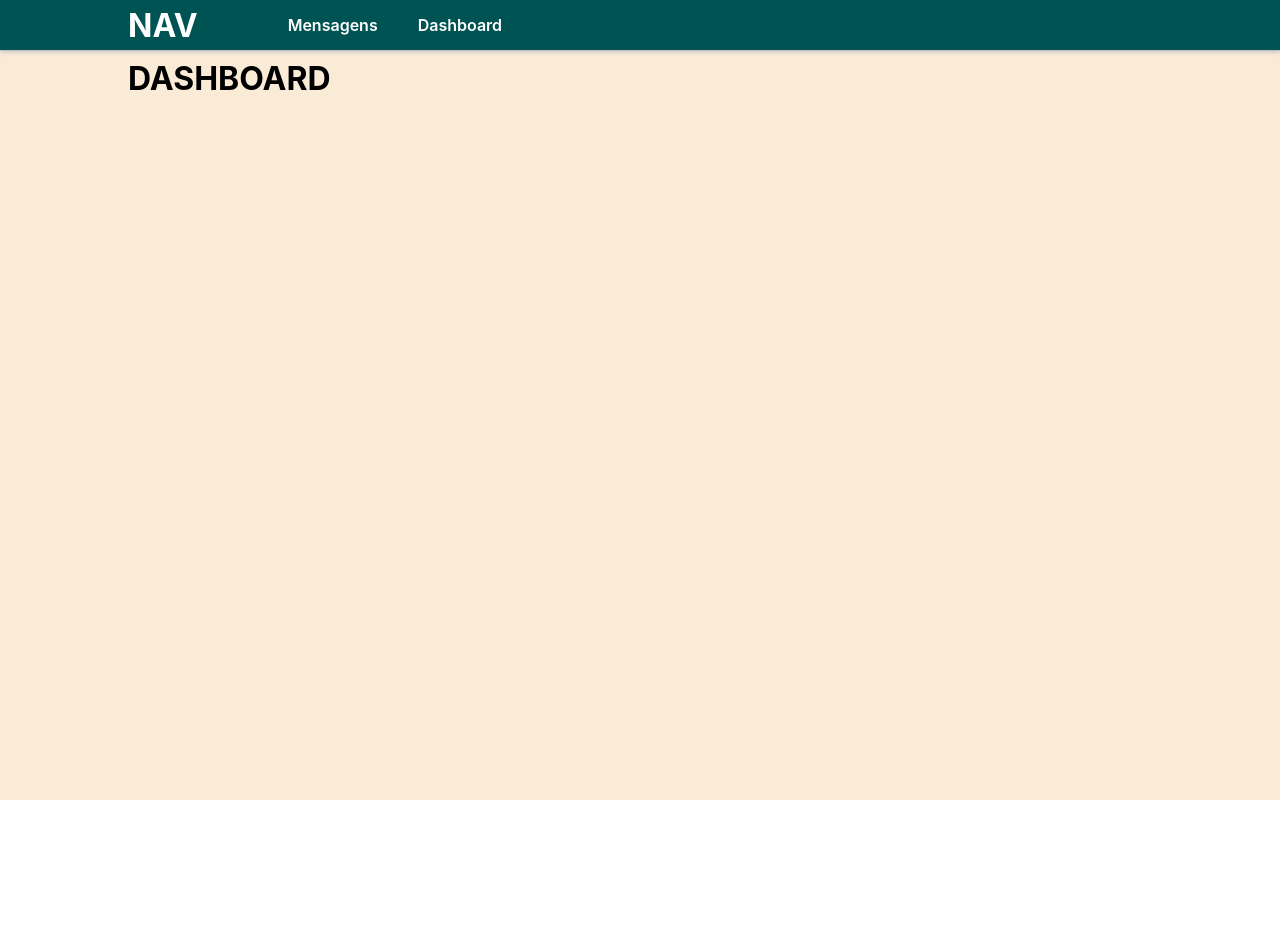
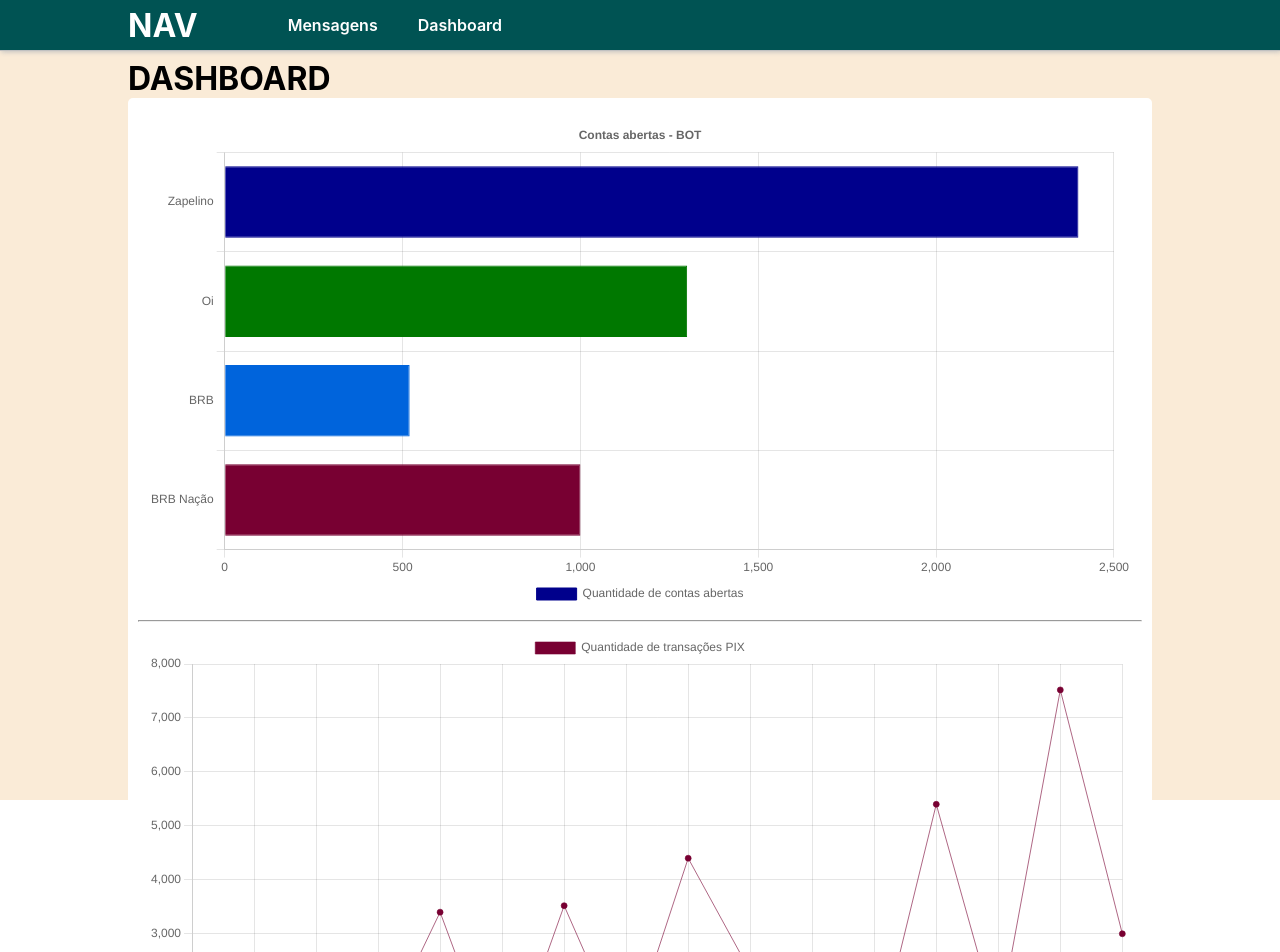
Before and after one commit to rhbarauna/DEVinHouse-project-MessageAdmin, a React (Create React App) app: page /dashboard in a window 1280 px wide. Shown: the top 952 px of the page. Before the commit the page ends 800 px from the top, so only its background shows below. Built offline with nearby package versions, Linux system fonts and the light colour scheme; what miragejs would draw is missing.

Commit message:
graph ok

```diff
--- a/package.json
+++ b/package.json
@@ -7,7 +7,9 @@
     "@testing-library/react": "^11.1.0",
     "@testing-library/user-event": "^12.1.10",
     "axios": "^0.21.4",
+    "chart.js": "^3.5.1",
     "react": "^17.0.2",
+    "react-chartjs-2": "^3.0.4",
     "react-dom": "^17.0.2",
     "react-router-dom": "^5.3.0",
     "react-scripts": "4.0.3",
--- a/src/pages/Dashboard/index.jsx
+++ b/src/pages/Dashboard/index.jsx
@@ -1,8 +1,130 @@
+import {Bar, Line} from 'react-chartjs-2';
+
+const GraphOne = () => {
+  const data = {
+    labels: ['Zapelino', 'Oi', 'BRB', 'BRB Nação'],
+    datasets: [
+      {
+        label: 'Quantidade de contas abertas',
+        data: [2400, 1300, 520, 1000],
+        fill: false,
+        backgroundColor: [
+          'rgba(0, 0, 140, 1)',
+          'rgba(0, 120, 0, 1)',
+          'rgba(0, 100, 220, 1)',
+          'rgba(120, 0, 50, 1)',
+        ],
+        borderColor: [
+          'rgba(0, 0, 140, 1)',
+          'rgba(0, 120, 0, 1)',
+          'rgba(0, 100, 220, 1)',
+          'rgba(120, 0, 50, 1)',
+        ],
+        borderWidth: 1,
+      },
+    ],
+  };
+  const options = {
+    indexAxis: 'y',
+  // Elements options apply to all of the options unless overridden in a dataset
+  // In this case, we are setting the border of each horizontal bar to be 2px wide
+  elements: {
+    bar: {
+      borderWidth: 2,
+    },
+  },
+  responsive: true,
+  plugins: {
+    legend: {
+      position: 'bottom',
+    },
+    title: {
+      display: true,
+      text: 'Contas abertas - BOT',
+    },
+  },
+  };
+
+  return (
+    <>
+      <div style={{backgroundColor: 'white', padding: '10px', borderRadius: '5px'}}>
+        <Bar
+          data={data}
+          width={100}
+          height={50}
+          options={options}
+        />
+      </div>
+    </>
+  )
+}
+const GraphTwo = () => {
+  const data = {
+    labels: [1,2,3,4,5,6,7,8,9,10,11,12,13,14,15,16],
+    datasets: [
+      {
+        label: 'Quantidade de transações PIX',
+        data: [
+          2400, 1300, 520, 1000,
+          3400, 300, 3520, 900,
+          4400, 2300, 1520, 700,
+          5400, 1300, 7520, 3000
+        ],
+        fill: false,
+        backgroundColor: [
+          'rgba(120, 0, 50, 1)',
+        ],
+        borderColor: [
+          'rgba(120, 0, 50, 0.6)',
+        ],
+        borderWidth: 1,
+      },
+    ],
+  };
+  const options = {
+    indexAxis: 'x',
+  // Elements options apply to all of the options unless overridden in a dataset
+  // In this case, we are setting the border of each horizontal bar to be 2px wide
+  elements: {
+    bar: {
+      borderWidth: 2,
+    },
+  },
+  responsive: true,
+  plugins: {
+    legend: {
+      position: 'top',
+    },
+    title: {
+      display: false,
+    },
+  },
+  };
+
+  return (
+    <>
+      <div style={{backgroundColor: 'white', padding: '10px', borderRadius: '5px'}}>
+        <Line
+          data={data}
+          width={100}
+          height={50}
+          options={options}
+        />
+      </div>
+    </>
+  )
+}
 
 const Dashboard = () => {
+
   return (
     <>
       <h1>DASHBOARD</h1>
+      <div style={{backgroundColor: 'white', padding: '10px', borderRadius: '5px'}}>
+        <GraphOne />
+        <hr />
+        <GraphTwo />
+      </div>
     </>
   )
 }
--- a/src/pages/Home/index.jsx
+++ b/src/pages/Home/index.jsx
@@ -33,7 +33,7 @@ const Home = () => {
   return (
     <>
       <div>
-        <form class='searchForm'>
+        <form className='searchForm'>
           <select name="channel" id="channel_select">
             <option></option>
             {
@@ -69,7 +69,7 @@ const Home = () => {
               {
                 messages.map(
                   ({id, channel, trigger, timer, message}, idx) => (
-                    <tr>
+                    <tr key={idx}>
                       <td>{channel}</td>
                       <td>{trigger}</td>
                       <td>{timer}</td>
```
Also changed, not shown: 1 other file (tests, documents, lock files or other folders).
